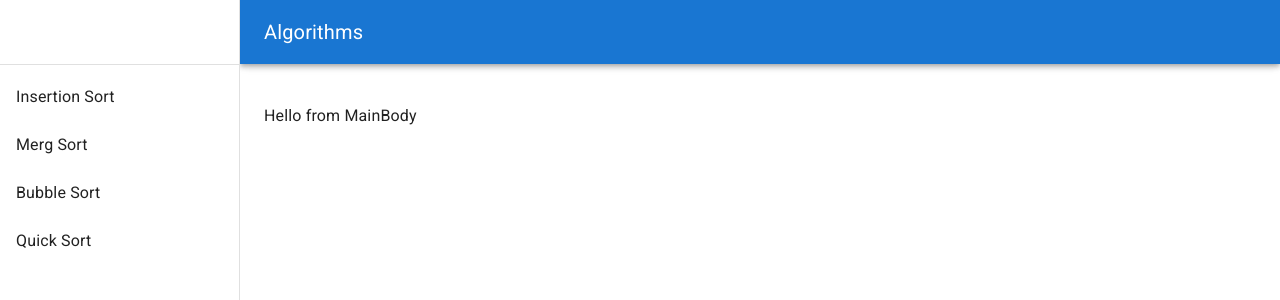
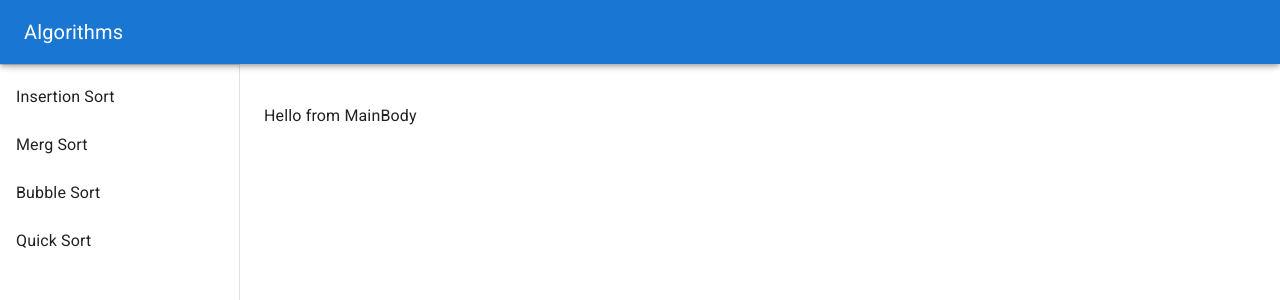
Before and after one commit to Treahall/Algorithms, a React (Create React App) app in the folder algorithms-webpage/: page / in a window 1280 px wide. Shown: the top 300 px of the page. Built offline with nearby package versions, Linux system fonts and the light colour scheme.

Commit message:
Added drawer updates, next it needs routing from button clicks

```diff
--- a/algorithms-webpage/src/components/drawer.component.js
+++ b/algorithms-webpage/src/components/drawer.component.js
@@ -1,55 +1,48 @@
 import * as React from 'react';
-import AppBar from '@mui/material/AppBar';
-import Box from '@mui/material/Box';
-import CssBaseline from '@mui/material/CssBaseline';
-import Divider from '@mui/material/Divider';
-import Drawer from '@mui/material/Drawer';
-import IconButton from '@mui/material/IconButton';
-import InboxIcon from '@mui/icons-material/MoveToInbox';
-import List from '@mui/material/List';
-import ListItem from '@mui/material/ListItem';
-import ListItemIcon from '@mui/material/ListItemIcon';
-import ListItemText from '@mui/material/ListItemText';
-import MailIcon from '@mui/icons-material/Mail';
+import { IconButton, Drawer, Divider, AppBar, Box, CssBaseline,
+    List, ListItemButton, ListItemIcon, ListItemText, Toolbar, Typography
+    } from '@mui/material';
 import MenuIcon from '@mui/icons-material/Menu';
-import Toolbar from '@mui/material/Toolbar';
-import Typography from '@mui/material/Typography';
 
 const drawerWidth = 240;
 
-function NewDrawer(props) {
-  const { window, children } = props;
+function ResponsiveDrawer(props) {
+    const { children } = props;
     const [mobileOpen, setMobileOpen] = React.useState(false);
 
     const handleDrawerToggle = () => {
         setMobileOpen(!mobileOpen);
     };
 
+    const handleRouting = (algName) => {
+
+    }
+
     const drawer = (
         <div>
-      <Toolbar />
+            <Toolbar/>
             <Divider />
             <List>
                 {['Insertion Sort', 'Merg Sort', 'Bubble Sort', 'Quick Sort'].map((text, index) => (
-          <ListItem button key={text}>
+                <ListItemButton onClick={() => handleRouting(text)} key={text}>
+                    <ListItemText primary={text} />
 
-            <ListItemText primary={text} />
-          </ListItem>
+                </ListItemButton>
                 ))}
             </List>
         </div>
     );
 
-  const container = window !== undefined ? () => window().document.body : undefined;
+
 
     return (
         <Box sx={{ display: 'flex' }}>
             <CssBaseline />
             <AppBar
-        position="fixed"
                 sx={{
-          width: { sm: `calc(100% - ${drawerWidth}px)` },
-          ml: { sm: `${drawerWidth}px` },
+                width: '100%',
+                position: "fixed",
+                zIndex:  (theme) => theme.zIndex.drawer + 1
                 }}
             >
                 <Toolbar>
@@ -72,9 +65,8 @@ function NewDrawer(props) {
                 sx={{ width: { sm: drawerWidth }, flexShrink: { sm: 0 } }}
                 aria-label="mailbox folders"
             >
-        {/* The implementation can be swapped with js to avoid SEO duplication of links. */}
+                {/* ### The mobile (aka small) version of the drawer ### */}
                 <Drawer
-          container={container}
                 variant="temporary"
                 open={mobileOpen}
                 onClose={handleDrawerToggle}
@@ -88,10 +80,11 @@ function NewDrawer(props) {
                 >
                     {drawer}
                 </Drawer>
+                {/* ### The desktop (aka large) version of the drawer ### */}
                 <Drawer
                 variant="permanent"
                 sx={{
-            display: { xs: 'none', sm: 'block' },
+                    display: { xs: 'none', sm: 'block' }, flexShrink: 0,
                     '& .MuiDrawer-paper': { boxSizing: 'border-box', width: drawerWidth },
                 }}
                 open
@@ -99,12 +92,14 @@ function NewDrawer(props) {
                     {drawer}
                 </Drawer>
             </Box>
+
             <Box component="main" sx={{ flexGrow: 1, p: 3 }}>
                 <Toolbar />
+
                 { children }
             </Box>
         </Box>
     );
 }
 
-export default NewDrawer;
+export default ResponsiveDrawer;
```
Lines whose indentation alone changed are shown as unchanged.
